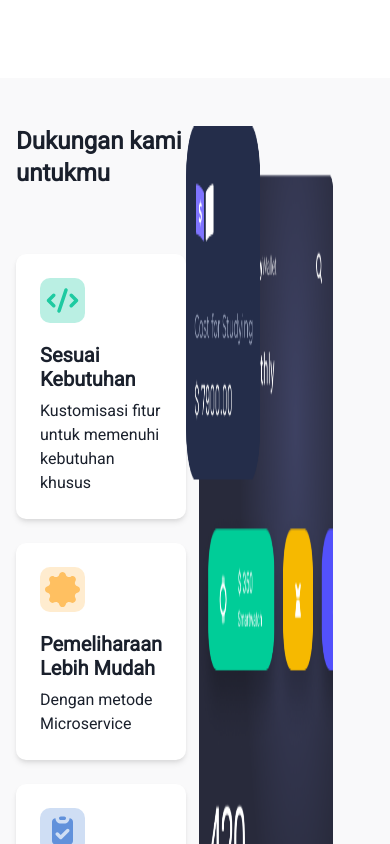
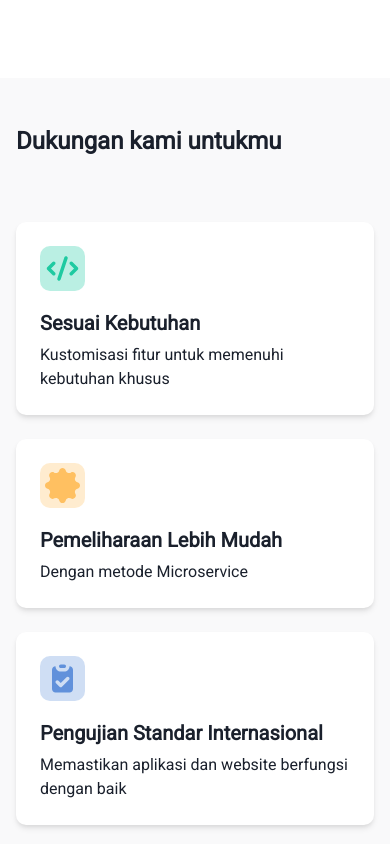
Before and after one commit to aksara-kode/aksara-landing, a Next.js app: page / in a window 390 px wide. Shown: the part 1700-2544 px from the top of the page. Built offline with nearby package versions, Linux system fonts and the light colour scheme.

Commit message:
fix unresponsive image

```diff
--- a/pages/index.js
+++ b/pages/index.js
@@ -114,7 +114,7 @@ const BenefitSection = () => {
   return (
     <Box as="section" w="100%">
       <Flex>
-        <Box>
+        <Box w={{base: "100%", md: "unset"}}>
           <Heading mb="64px" size="lg">{titleText}</Heading>
           <Grid w="100%" templateColumns={{base: "repeat(1, 1fr)", xl: "repeat(2, 1fr)"}} gap={6} pr={{base: "0px", md: "24px"}}>
             {benetifDatas.map((v, i) => (
@@ -129,7 +129,9 @@ const BenefitSection = () => {
           </Grid>
         </Box>
         <Spacer d={{base: "none", md: "block"}}/>
-        <CNextImage d={{base: "none", md: "block"}} placehoder="blur" width={507} height={713} src={imageData.image} alt={imageData.alt} />
+        <Box d={{base: "none", md: "block"}}>
+          <CNextImage placehoder="blur" width={507} height={713} src={imageData.image} alt={imageData.alt} />
+        </Box>
       </Flex>
     </Box>
   )
```
